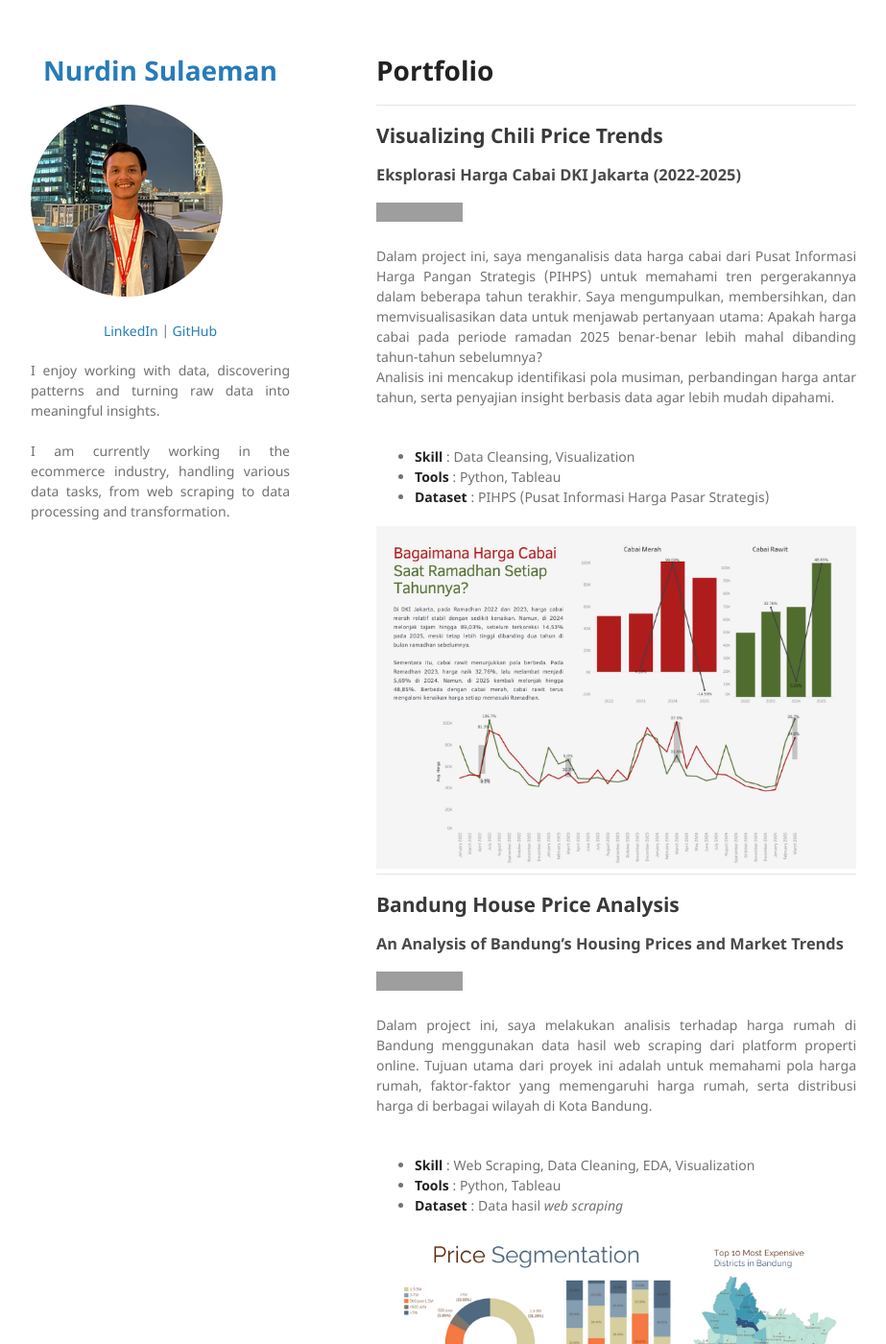
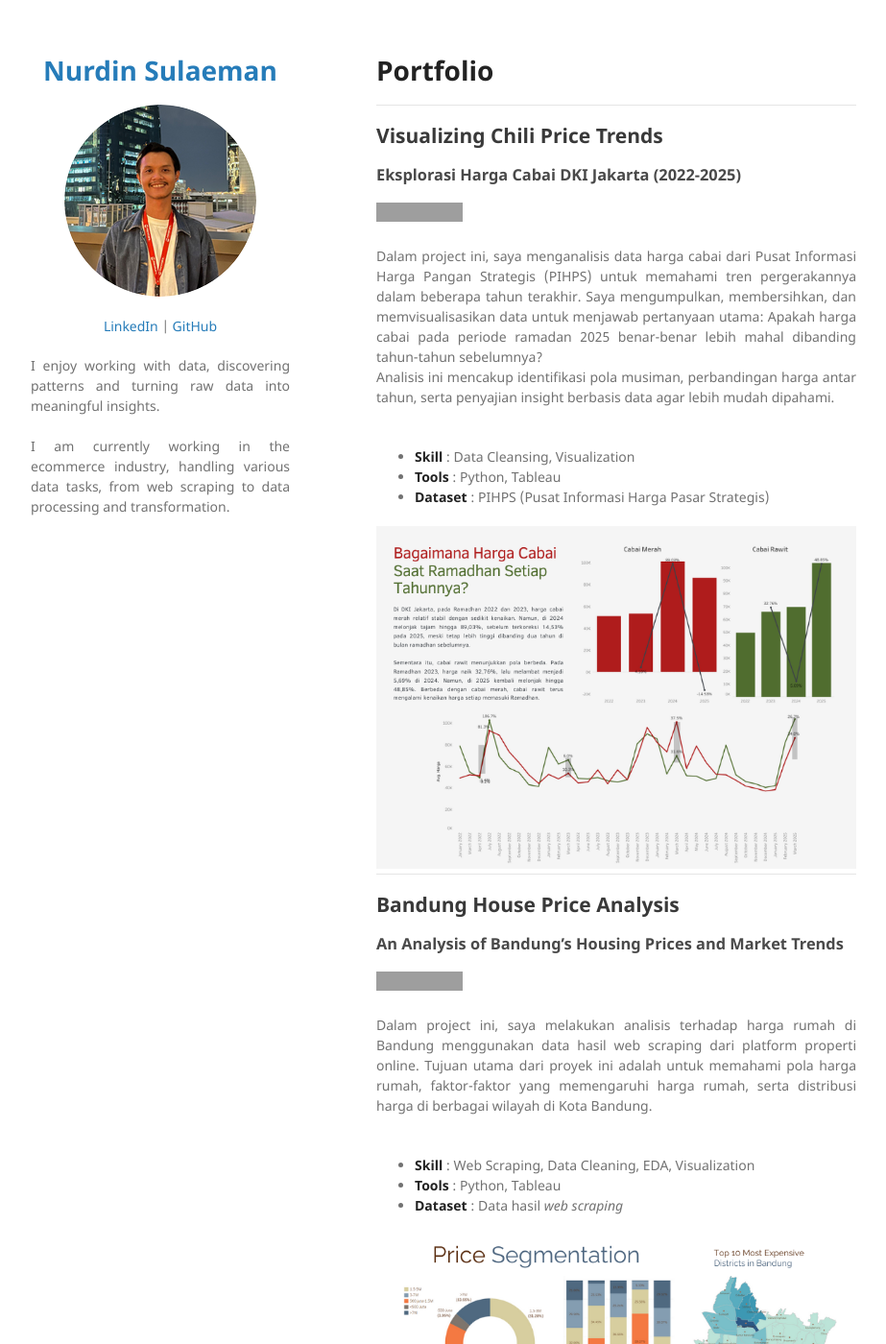
Before and after one commit to nurdinsulaemann/nurdinsulaemann.github.io, a Jekyll site: the page built from index.md, in a window 1280 px wide and 1400 px high. Shown: the whole window at 96% size, without its empty margins (178-1101 px from the left). Built offline with Jekyll 4.4.1, drawn with Linux system fonts in a browser that asks for light colours; our own code applies the rules of GitHub Pages for plain Markdown files; grey boxes are pictures that could not be loaded.

Commit message:
Update jekyll-theme-minimal.scss

```diff
--- a/_sass/jekyll-theme-minimal.scss
+++ b/_sass/jekyll-theme-minimal.scss
@@ -106,9 +106,16 @@ img {
 
 header {
   width:270px;
-  float:center;
+  float:left;
   position:fixed;
+  text-align: center;
   -webkit-font-smoothing:subpixel-antialiased;
+}
+
+header img {
+  display: block;
+  margin: 0 auto; /* Memastikan gambar berada di tengah */
+  border-radius: 50%; /* Opsional: Membuat gambar bulat */
 }
 
 ul.downloads {
```
